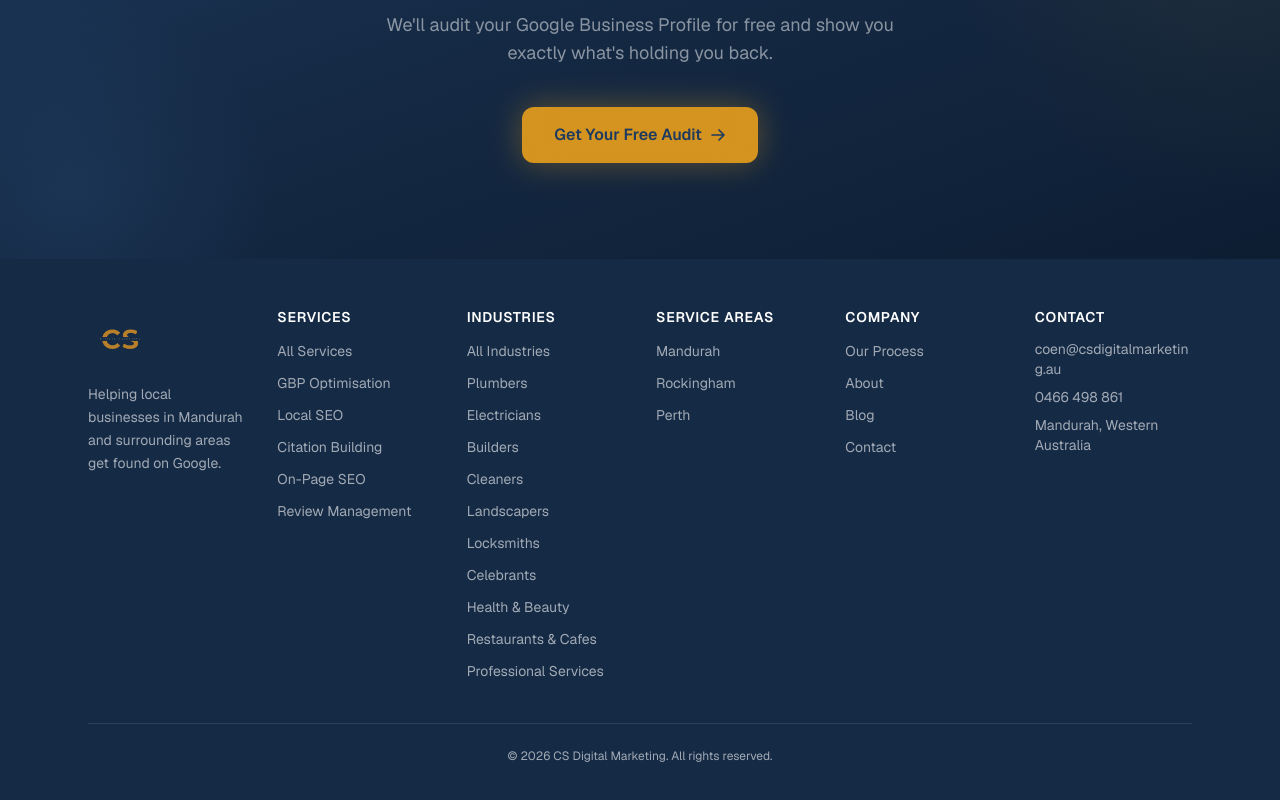
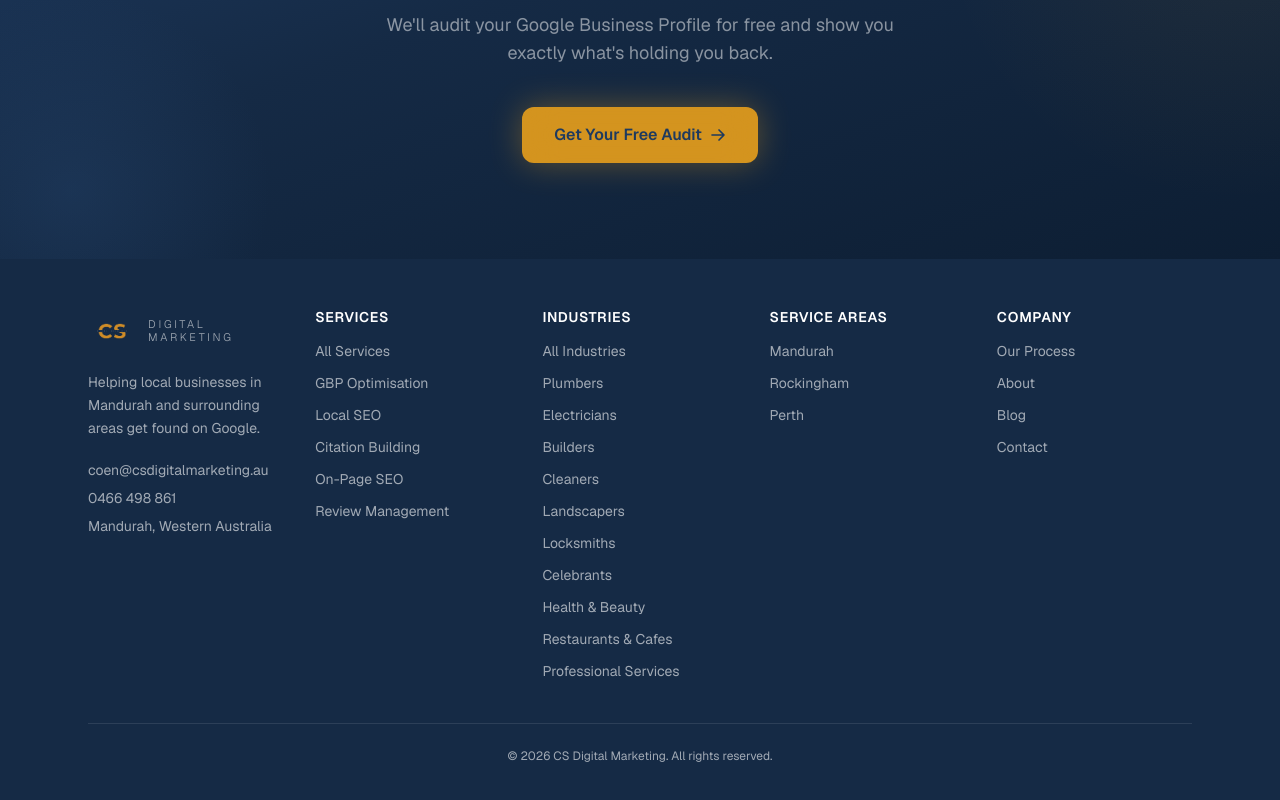
Before and after one commit to csdigitalmarketingau/cs-digital-marketing, a Next.js app: page / in a window 1280 px wide. Shown: the part 3031-3831 px from the top of the page. Built offline with nearby package versions, Linux system fonts and the light colour scheme.

Commit message:
Fix footer: contact details under brand, add Digital Marketing logo text

```diff
--- a/src/components/Footer.tsx
+++ b/src/components/Footer.tsx
@@ -71,37 +71,32 @@
   return (
     <footer className="bg-navy-dark text-white/60">
       <div className="max-w-6xl mx-auto px-6 py-12">
-        <div className="grid grid-cols-2 md:grid-cols-3 lg:grid-cols-6 gap-8">
-          {/* Brand */}
-          <div className="col-span-2 lg:col-span-1">
+        <div className="grid grid-cols-2 md:grid-cols-3 lg:grid-cols-5 gap-8">
+          {/* Brand + contact */}
+          <div className="col-span-2 md:col-span-3 lg:col-span-1">
+            <div className="flex items-center gap-3">
               <Image
                 src="/logo.png"
                 alt="CS Digital Marketing"
                 width={100}
                 height={34}
-              className="h-16 w-auto opacity-70"
+                className="h-12 w-auto opacity-80"
               />
-            <p className="text-sm mt-3 leading-relaxed">
+              <span className="text-[11px] font-light tracking-[0.25em] uppercase text-white/60 leading-tight">
+                Digital
+                <br />
+                Marketing
+              </span>
+            </div>
+            <p className="text-sm mt-4 leading-relaxed">
               Helping local businesses in Mandurah and surrounding areas get
               found on Google.
             </p>
-          </div>
-
-          <FooterColumn title="Services" links={serviceLinks} />
-          <FooterColumn title="Industries" links={industryLinks} />
-          <FooterColumn title="Service Areas" links={areaLinks} />
-          <FooterColumn title="Company" links={companyLinks} />
-
-          {/* Contact info */}
-          <div>
-            <h3 className="text-white text-sm font-semibold uppercase tracking-wider mb-3">
-              Contact
-            </h3>
-            <ul className="space-y-2 text-sm">
+            <ul className="space-y-2 text-sm mt-5">
               <li>
                 <a
                   href="mailto:coen@csdigitalmarketing.au"
-                  className="hover:text-gold transition-colors break-words"
+                  className="hover:text-gold transition-colors"
                 >
                   coen@csdigitalmarketing.au
                 </a>
@@ -117,6 +112,11 @@
               <li>Mandurah, Western Australia</li>
             </ul>
           </div>
+
+          <FooterColumn title="Services" links={serviceLinks} />
+          <FooterColumn title="Industries" links={industryLinks} />
+          <FooterColumn title="Service Areas" links={areaLinks} />
+          <FooterColumn title="Company" links={companyLinks} />
         </div>
 
         <div className="border-t border-white/10 mt-10 pt-6 text-xs text-center">
```
Lines whose indentation alone changed are shown as unchanged.
